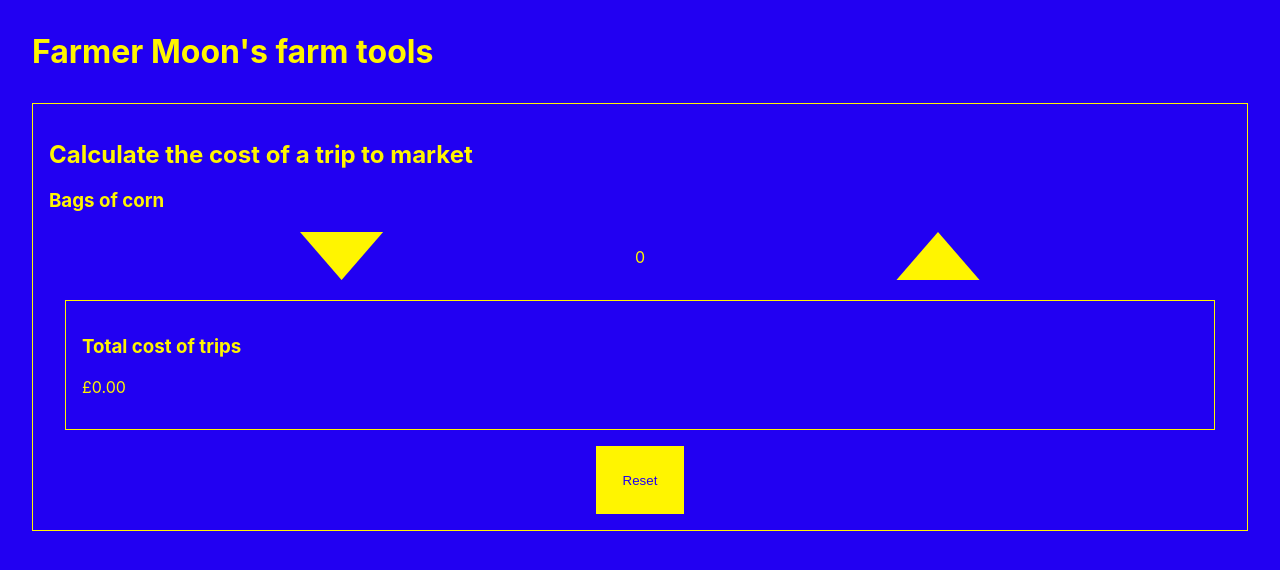
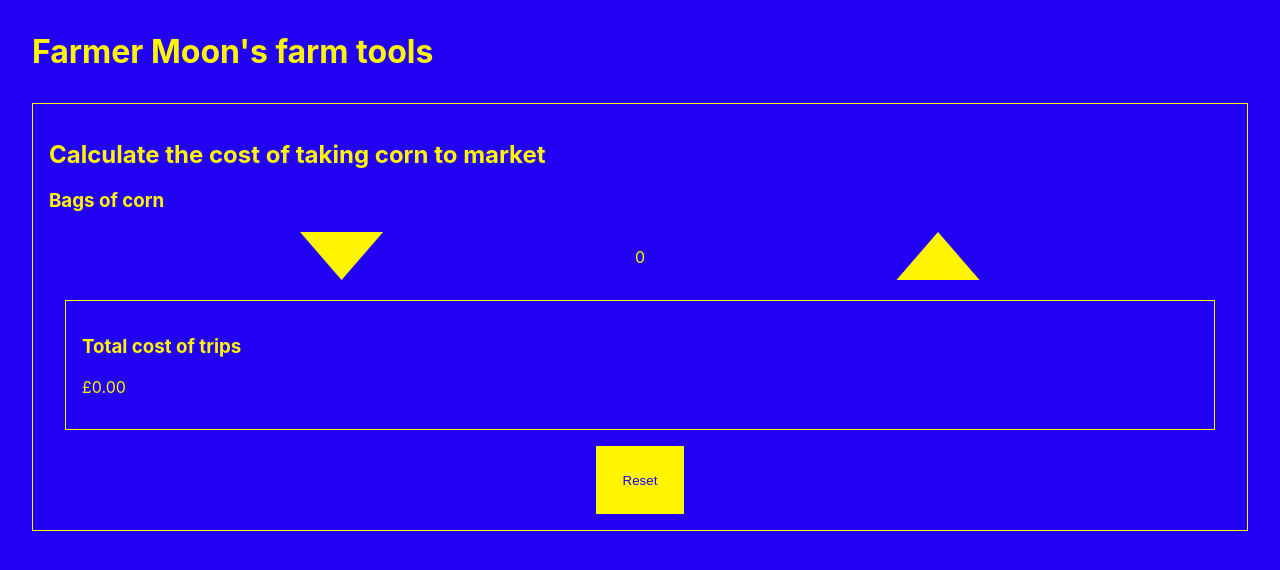
Before and after one commit to matthew-a-carr/farmer-moon, a React (Create React App) app: page / in a window 1280 px wide. Shown: the top 570 px of the page. Built offline with nearby package versions, Linux system fonts and the light colour scheme.

Commit message:
Copy change.

```diff
--- a/src/components/CornTool/index.js
+++ b/src/components/CornTool/index.js
@@ -23,7 +23,7 @@ const CornTool = () => {
 
     return (
         <div className="cornTool">
-            <ToolHeader title="Calculate the cost of a trip to market"/>
+            <ToolHeader title="Calculate the cost of taking corn to market"/>
             <h3>Bags of corn</h3>
             <QuantitySelector quantity={numberOfBags} onQuantityChange={onChangeCornQuantity} />
 
```
